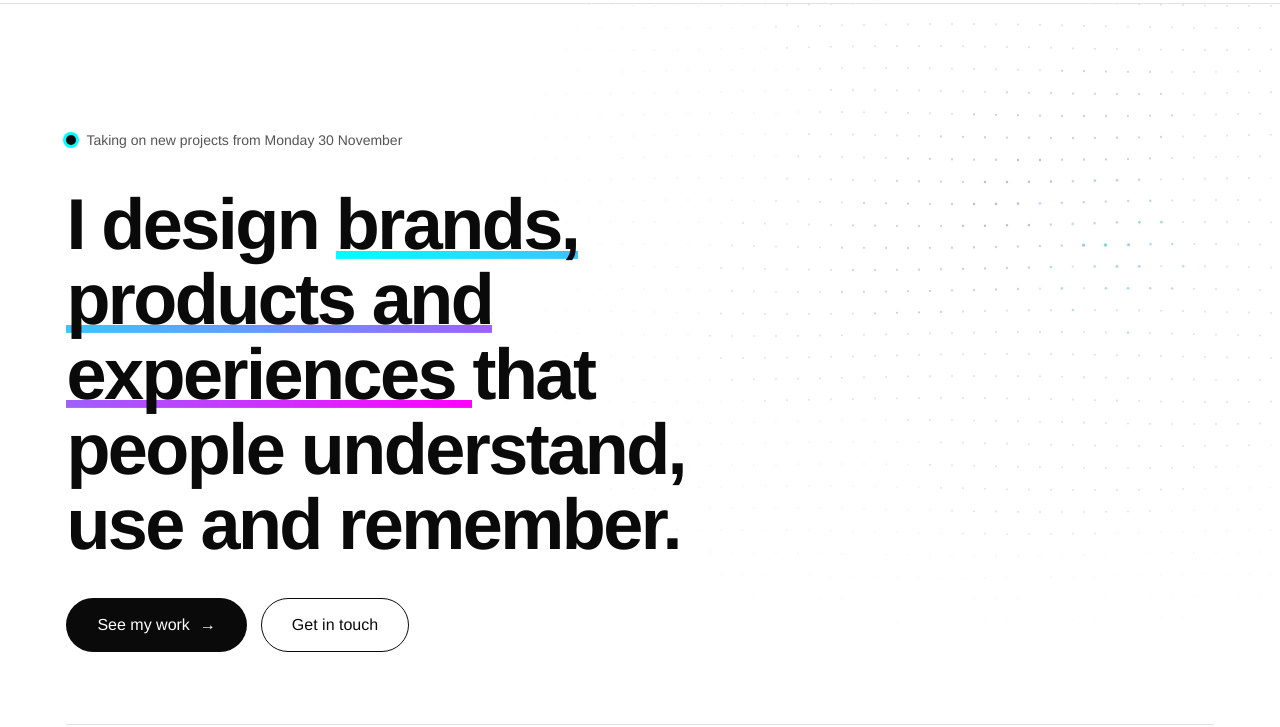
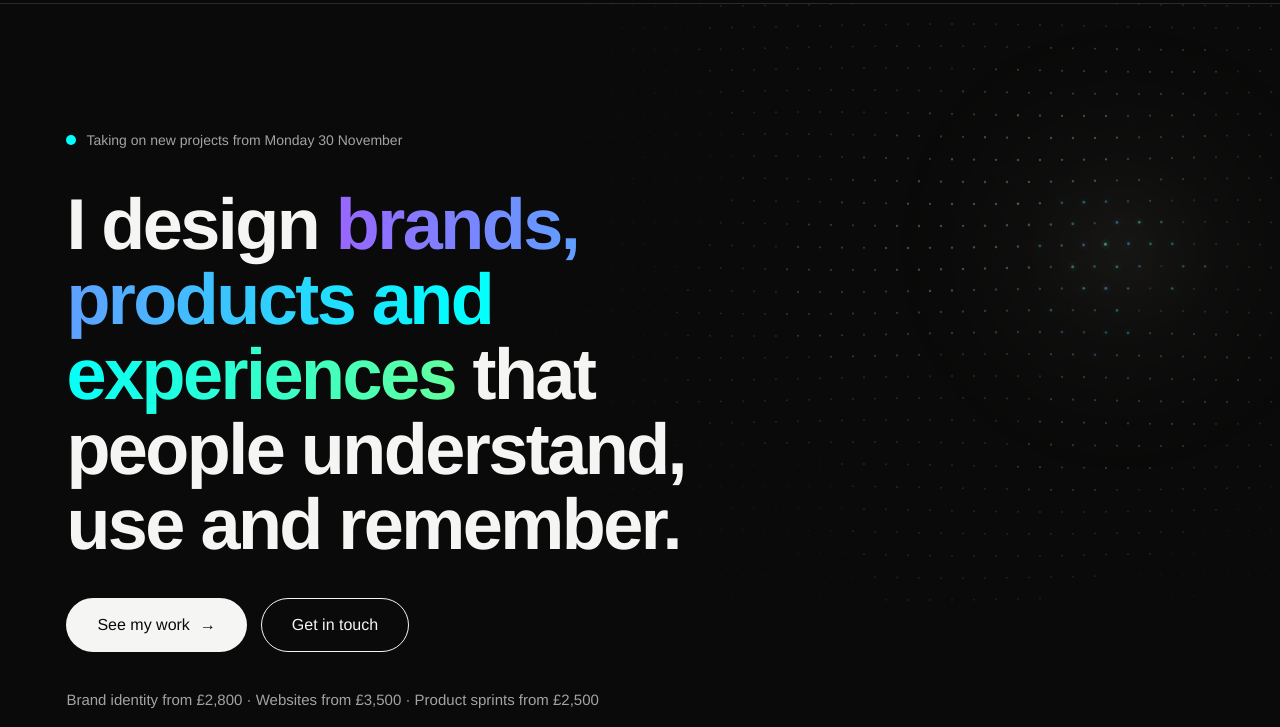
Before and after one commit to posadajuan/juanposada-site, an Astro site: page / in a window 1280 px wide. Shown: the part 73-800 px from the top of the page. Built offline with nearby package versions, Linux system fonts and the light colour scheme; Astro itself is replaced by a stand-in of ours.

Commit message:
Website 2.0: dark-first default, home hero prices, remove nationality line
- Default theme is dark for first-time visitors (confirmed brand decision)
- Home hero shows starting prices for the three confirmed services
- Home intro no longer leads with nationality

Co-Authored-By: Claude Haiku 5.5 <noreply@anthropic.com>
Claude-Session: https://claude.ai/code/session_014vDnfJ3cmuFXQnZi7zvz3n

```diff
--- a/src/data/pages.ts
+++ b/src/data/pages.ts
@@ -50,7 +50,7 @@ export const home = {
 
   hello: {
     title: 'Hi, I’m Juan. I like making complex things simple.',
-    text: 'I’m a Colombian designer based in London, with 10+ years across agencies, film/TV and digital learning. I do my best work with teams who care about the people they’re designing for.',
+    text: 'I design brands, products and experiences in London, with 10+ years across agencies, film/TV and digital learning. I do my best work with teams who care about the people they’re designing for.',
     image: homePortrait,
     alt: 'Juan Posada standing in front of a wall covered in colourful street art and posters',
   },
--- a/src/data/site.ts
+++ b/src/data/site.ts
@@ -49,7 +49,7 @@ export const site = {
    * Picking a mode with the toggle is remembered; picking the one the device
    * already uses goes back to following the device.
    */
-  defaultTheme: 'system' as 'system' | 'dark' | 'light',
+  defaultTheme: 'dark' as 'system' | 'dark' | 'light',
   /**
    * Cloudflare Web Analytics (privacy-friendly visit counts, no cookies).
    * The token is public: it appears in every page. Leave empty to turn it off.
--- a/src/pages/index.astro
+++ b/src/pages/index.astro
@@ -37,6 +37,7 @@ const eyebrow = `Selected work · ${String(featured.length).padStart(2, '0')}`;
         <a href="/work" class="btn btn--primary">See my work <span class="arrow" aria-hidden="true">→</span></a>
         <a href="/contact" class="btn btn--secondary">Get in touch</a>
       </div>
+      <p class="hero__prices">Brand identity from £2,800 · Websites from £3,500 · Product sprints from £2,500</p>
     </section>
   </div>
 
@@ -152,6 +153,11 @@ const eyebrow = `Selected work · ${String(featured.length).padStart(2, '0')}`;
     gap: 14px;
   }
 
+  .hero__prices {
+    color: var(--color-muted);
+    font-size: var(--text-small);
+  }
+
   .stack-xl {
     display: flex;
     flex-direction: column;
```
